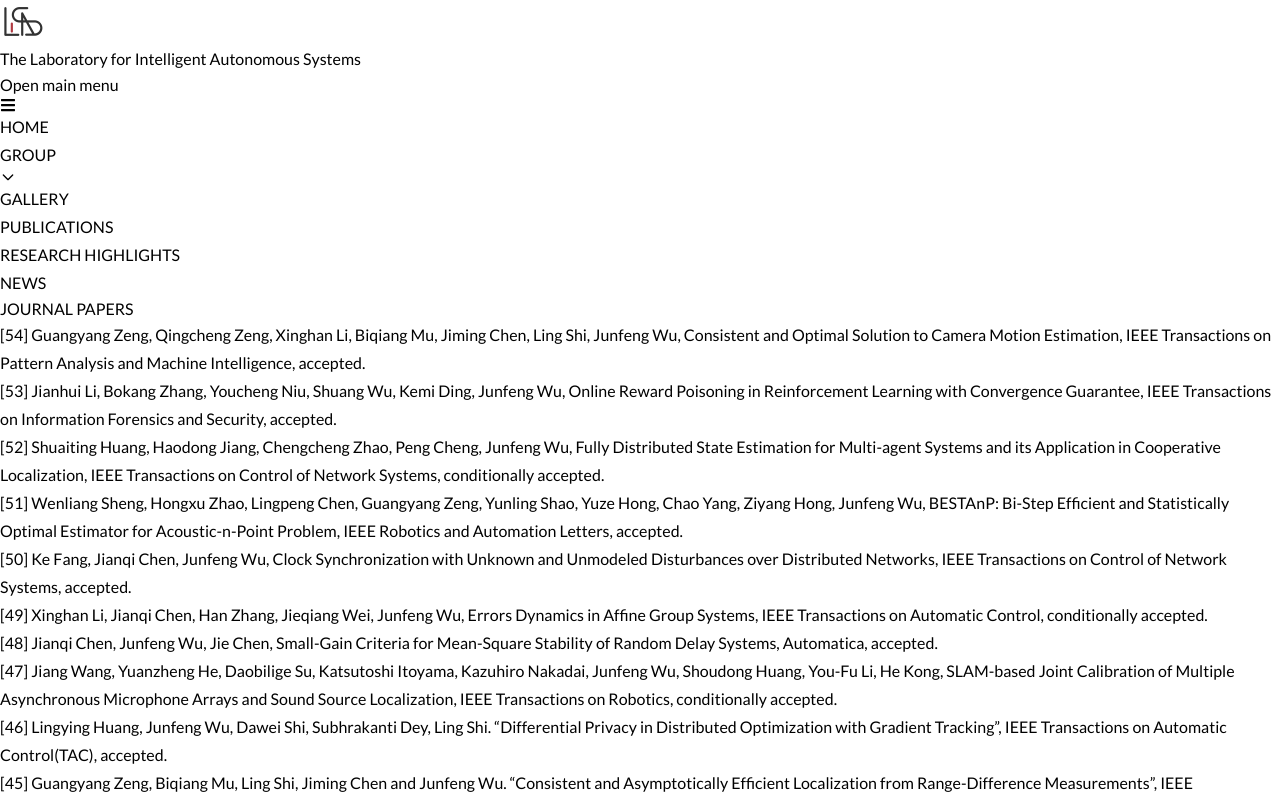
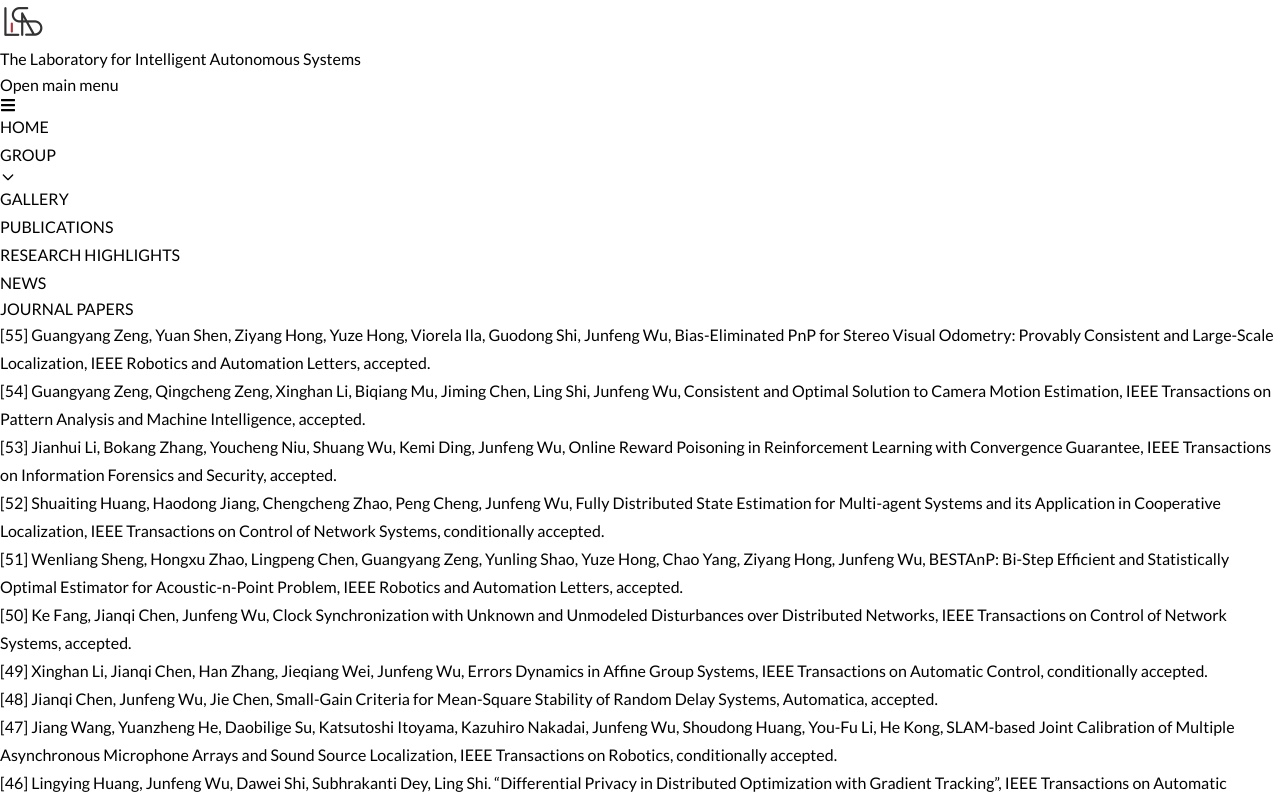
Before and after one commit to LIAS-CUHKSZ/lias-cuhksz.github.io, a Next.js app: page /publications in a window 1280 px wide. Shown: the top 800 px of the page. Built offline with nearby package versions, Linux system fonts and the light colour scheme.

Commit message:
Update page.tsx

```diff
--- a/app/publications/page.tsx
+++ b/app/publications/page.tsx
@@ -10,6 +10,12 @@ function Page(): JSX.Element {
       <div className="mx-auto mb-20 max-w-5xl items-start justify-center p-4 md:mt-20">
         <h2 className="mb-4 text-2xl font-semibold">JOURNAL PAPERS</h2>
         <div>
+          <p>
+            [55] Guangyang Zeng, Yuan Shen, Ziyang Hong, Yuze Hong, Viorela Ila,
+            Guodong Shi, Junfeng Wu, Bias-Eliminated PnP for Stereo Visual
+            Odometry: Provably Consistent and Large-Scale Localization, IEEE
+            Robotics and Automation Letters, accepted.
+          </p>
           <p>
             [54] Guangyang Zeng, Qingcheng Zeng, Xinghan Li, Biqiang Mu, Jiming
             Chen, Ling Shi, Junfeng Wu, Consistent and Optimal Solution to
```
